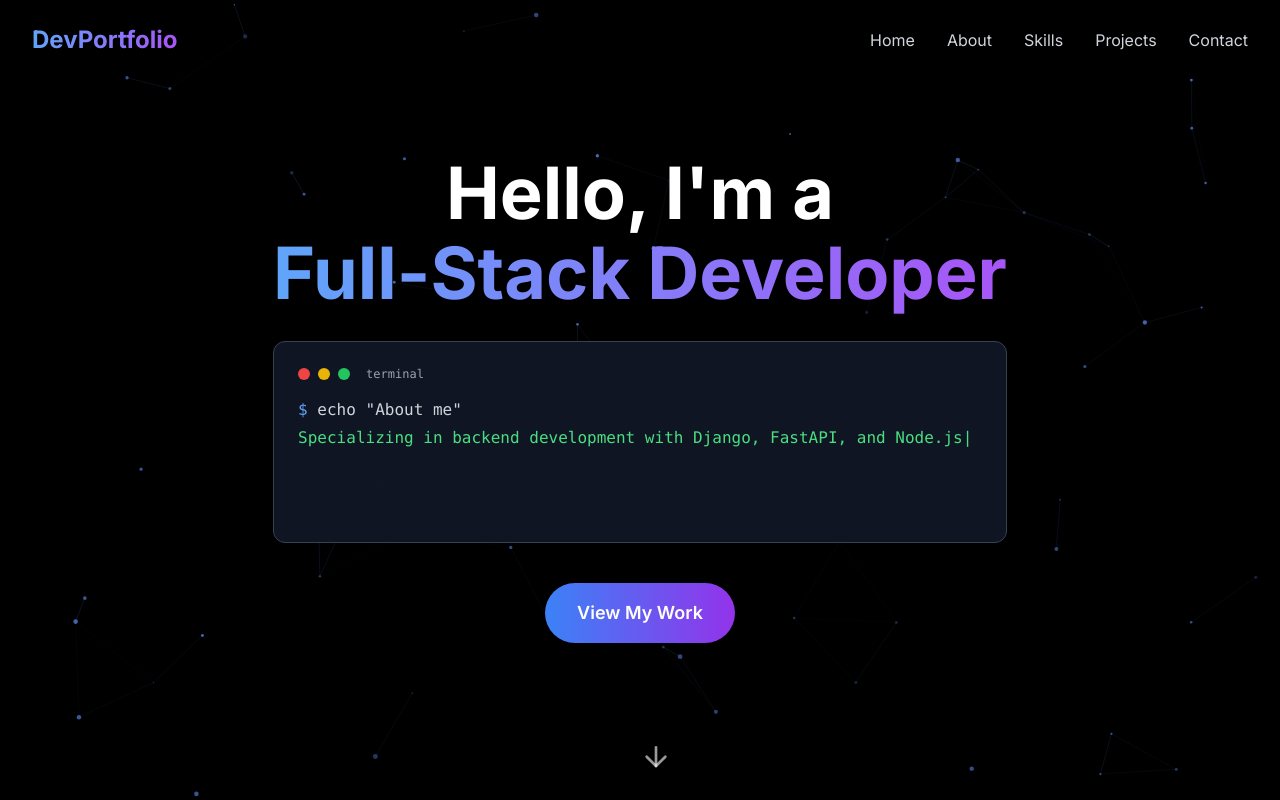
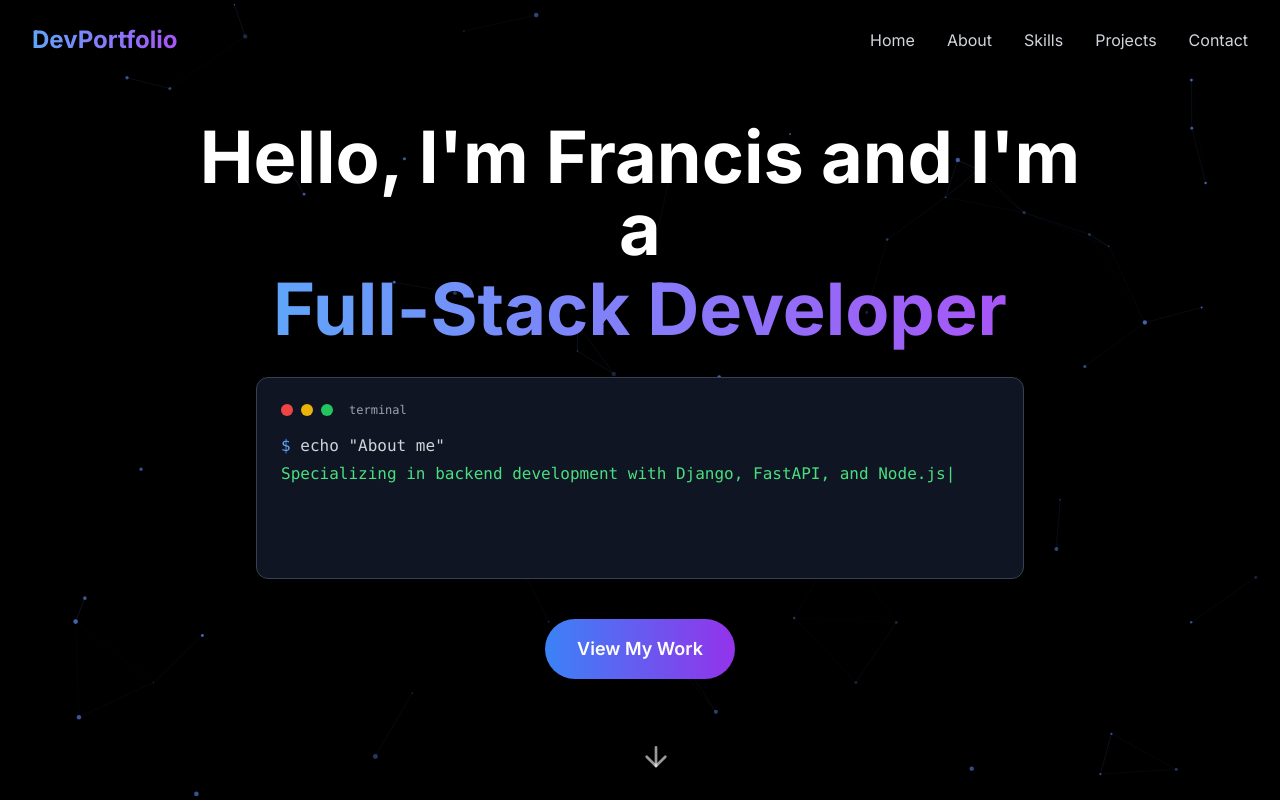
Before and after one commit to BjornOnGit/francis_portfolio, a Next.js app: page / in a window 1280 px wide. Shown: the top 800 px of the page. Built offline with nearby package versions, Linux system fonts and the light colour scheme.

Commit message:
Update hero component to include the developer's name in the introduction

```diff
--- a/components/hero.jsx
+++ b/components/hero.jsx
@@ -17,7 +17,7 @@ export default function Hero() {
       <div className="max-w-4xl mx-auto text-center z-10">
         <motion.div initial={{ opacity: 0, y: 30 }} animate={{ opacity: 1, y: 0 }} transition={{ duration: 0.8 }}>
           <h1 className="text-4xl md:text-6xl lg:text-7xl font-bold mb-8 leading-tight">
-            <span className="block mb-2">Hello, I'm a</span>
+            <span className="block mb-2">Hello, I'm Francis and I'm a</span>
             <span className="bg-gradient-to-r from-blue-400 to-purple-500 bg-clip-text text-transparent">
               Full-Stack Developer
             </span>
```
